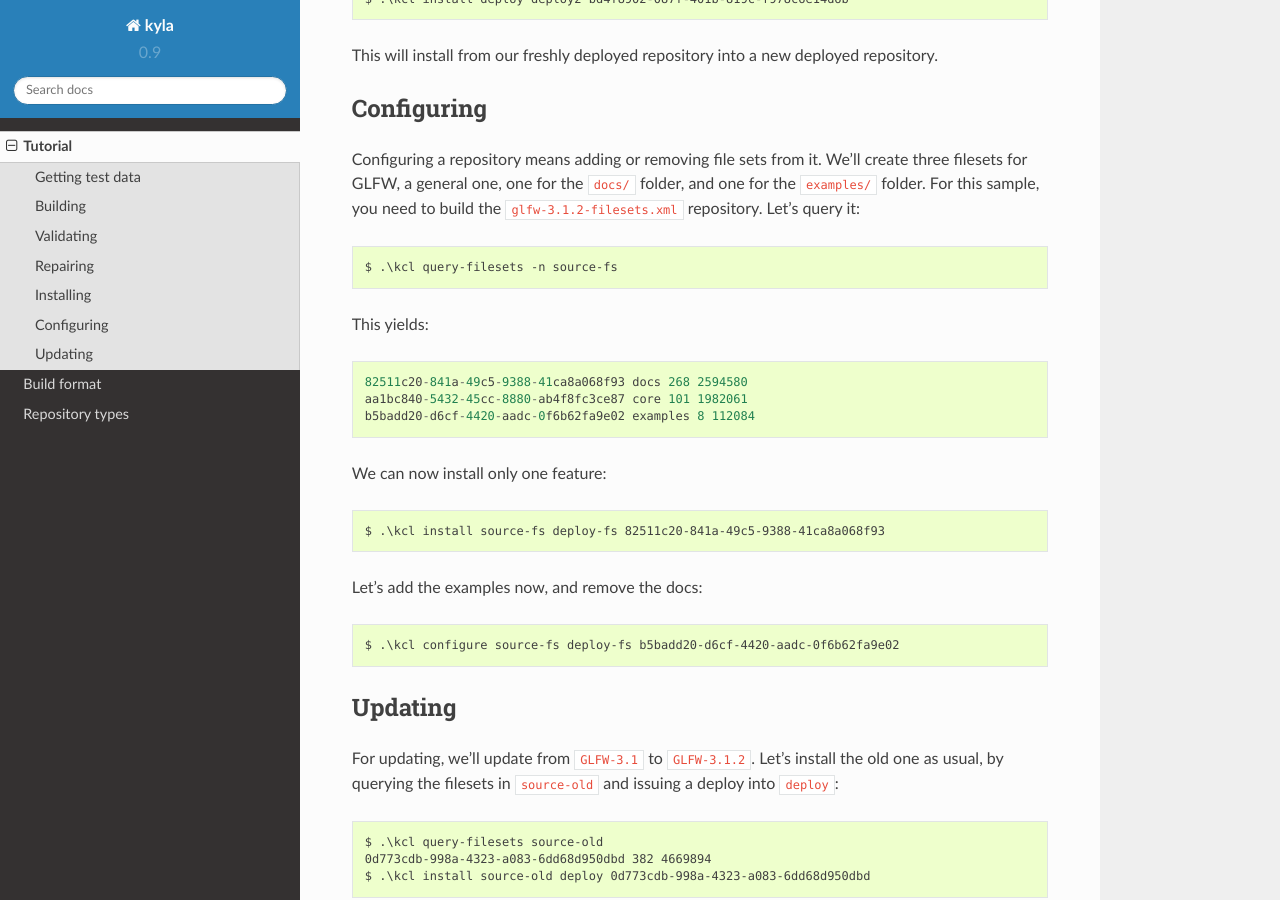
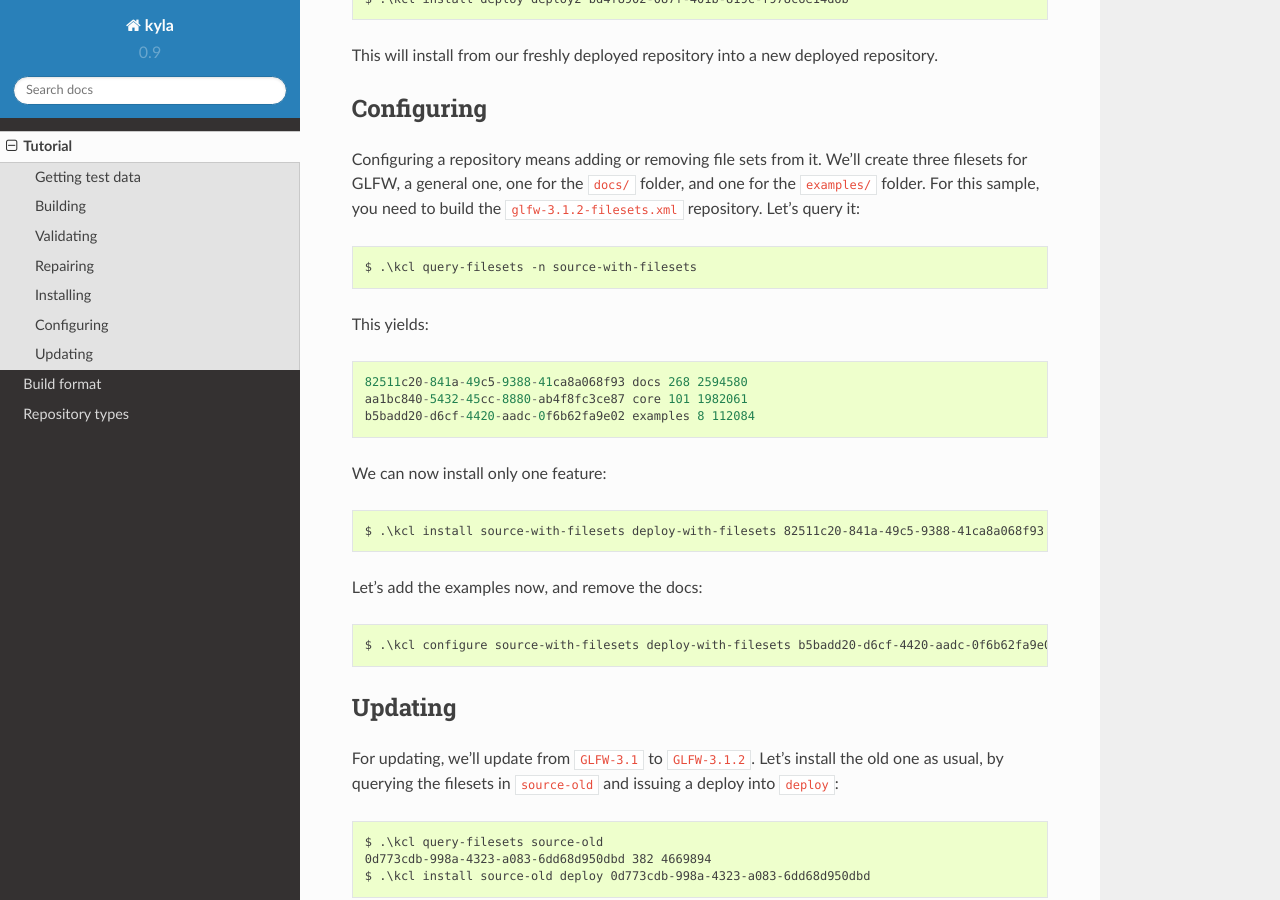
Before and after one commit to Anteru/kyla, a Sphinx documentation site: the page built from doc/source/tutorial.rst, in a window 1280 px wide and 900 px high, scrolled down 3110 px. Built offline with Sphinx 7.4.7 and the Read the Docs theme 2.0.0, drawn with Linux system fonts in a browser that asks for light colours.

Commit message:
Rename source-fs in the tutorial (KYLA-6.)

```diff
--- a/doc/source/tutorial.rst
+++ b/doc/source/tutorial.rst
@@ -100,7 +100,7 @@ Configuring
 
 Configuring a repository means adding or removing file sets from it. We'll create three filesets for GLFW, a general one, one for the ``docs/`` folder, and one for the ``examples/`` folder. For this sample, you need to build the ``glfw-3.1.2-filesets.xml`` repository. Let's query it::
 
-    $ .\kcl query-filesets -n source-fs
+    $ .\kcl query-filesets -n source-with-filesets
 
 This yields::
 
@@ -110,11 +110,11 @@ This yields::
 
 We can now install only one feature::
 
-    $ .\kcl install source-fs deploy-fs 82511c20-841a-49c5-9388-41ca8a068f93
+    $ .\kcl install source-with-filesets deploy-with-filesets 82511c20-841a-49c5-9388-41ca8a068f93
 
 Let's add the examples now, and remove the docs::
 
-    $ .\kcl configure source-fs deploy-fs b5badd20-d6cf-4420-aadc-0f6b62fa9e02
+    $ .\kcl configure source-with-filesets deploy-with-filesets b5badd20-d6cf-4420-aadc-0f6b62fa9e02
 
 Updating
 --------
```
